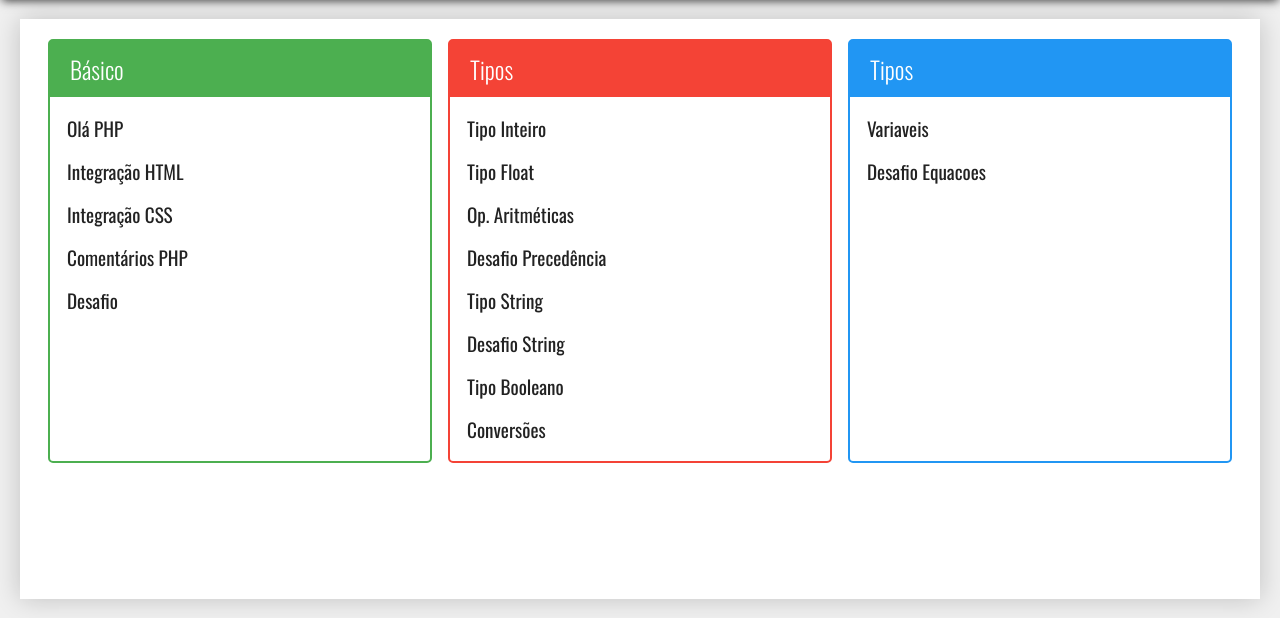
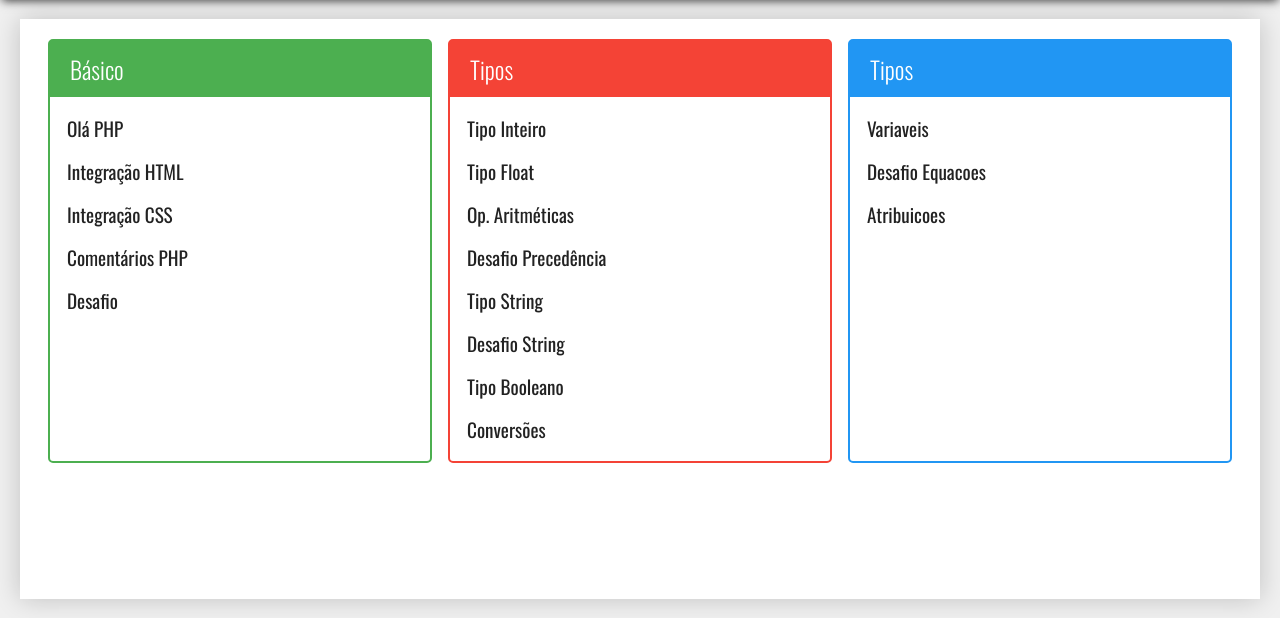
Before and after one commit to SrRenato/curso-php, a PHP site: page / in a window 1280 px wide. Shown: the part 121-739 px from the top of the page. Run offline with PHP 8.4, Linux system fonts and the light colour scheme.

Commit message:
ATRIBUICOES

```diff
--- a/index.php
+++ b/index.php
@@ -104,6 +104,11 @@
                                 Desafio Equacoes
                             </a>
                         </li>
+                        <li>
+                            <a href="exercicio.php?dir=variaveis&file=atribuicoes">
+                                Atribuicoes
+                            </a>
+                        </li>
                     </ul>
                 </div>
             </nav>
--- /dev/null
+++ b/variaveis/atribuicoes.php
@@ -0,0 +1 @@
+<div class="titulo">Atribuicoes</div>
```
